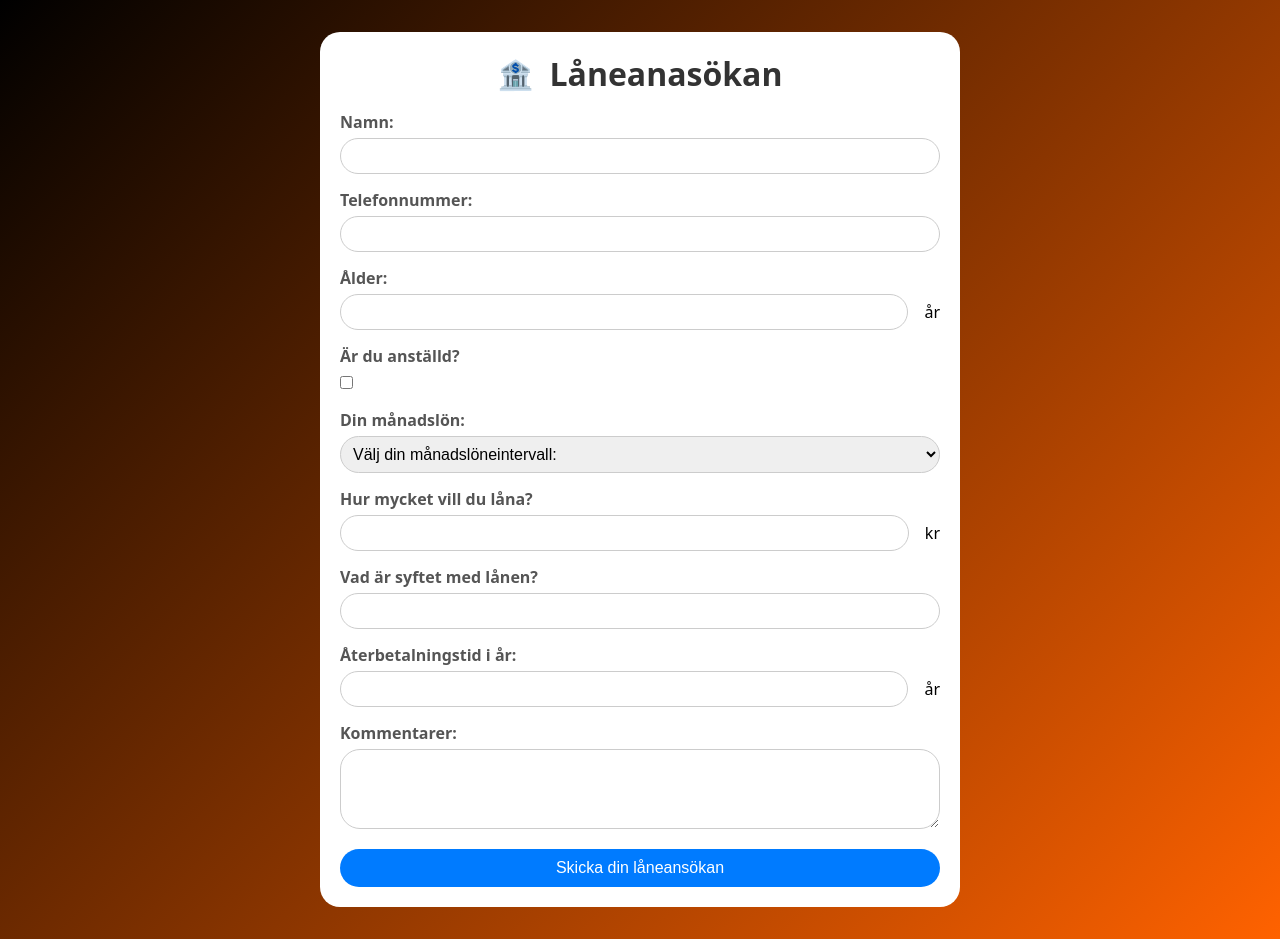
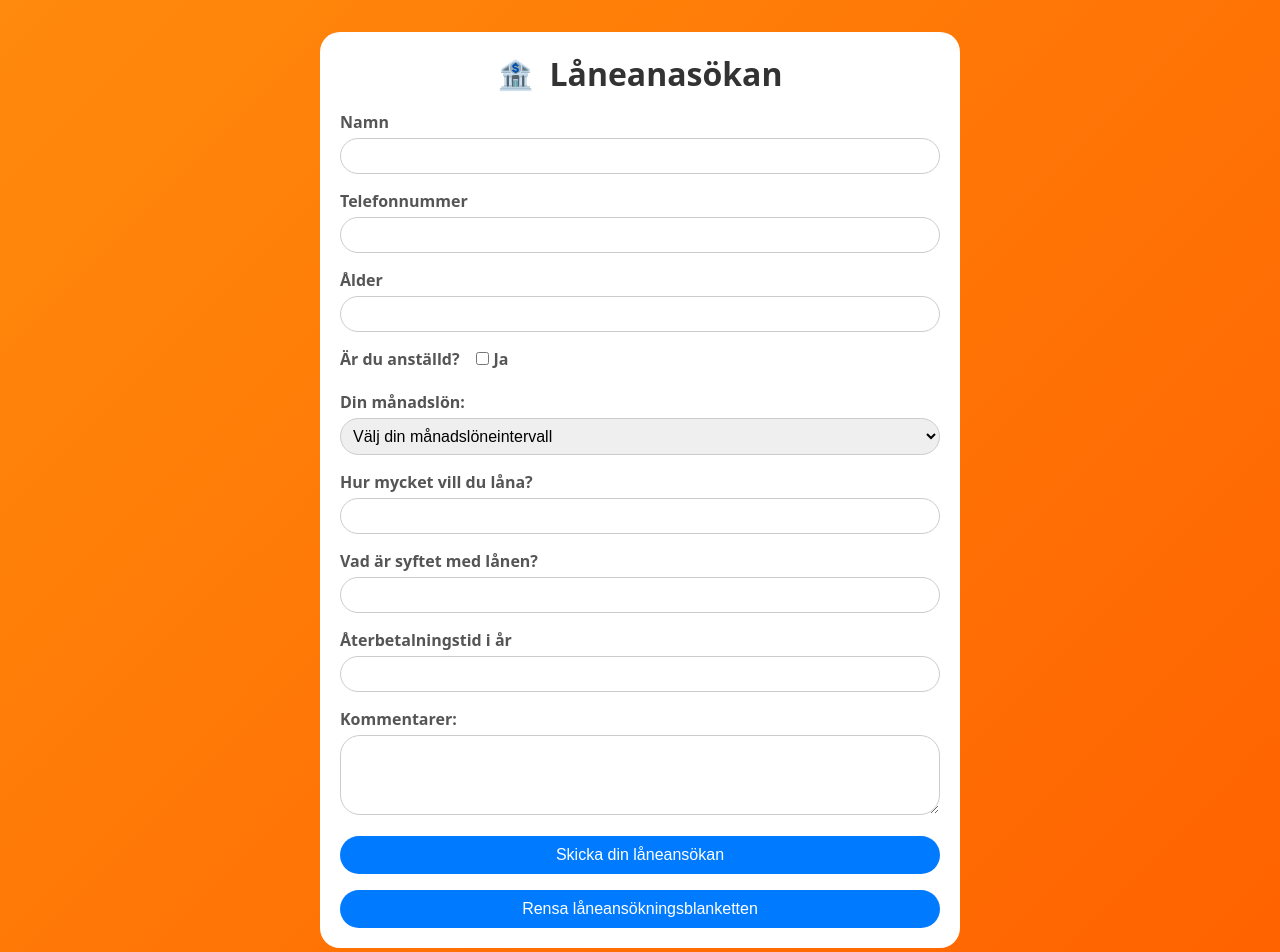
Before and after one commit to JoseRaul-TR/loan-application-form, a React (Vite) app: page / in a window 1280 px wide. Shown: the top 952 px of the page. Built offline with nearby package versions, Linux system fonts and the light colour scheme.

Commit message:
Split form inputs in components (InputField, CheckboxField, SelectField and TextAreaField) and add a FormProvider

```diff
--- a/src/App.css
+++ b/src/App.css
@@ -10,6 +10,6 @@
   align-items: center;
   min-height: 100vh;
   width: 100vw;
-  background: linear-gradient(135deg, #000000 0%, #ff6200 100%);
+  background: linear-gradient(135deg, #ff8400f3 0%, #ff6200 100%);
   font-family:system-ui, -apple-system, BlinkMacSystemFont, 'Segoe UI', Roboto, Oxygen, Ubuntu, Cantarell, 'Open Sans', 'Helvetica Neue', sans-serif
 }
--- /dev/null
+++ b/src/components/CheckboxField.jsx
@@ -0,0 +1,25 @@
+import React from "react";
+
+const CheckboxField = ({ name, label, checked, onChange }) => {
+  return (
+    <div
+      className="form-group"
+      style={{ display: "flex", alignItems: "center" }}
+    >
+      <label htmlFor={name} style={{ marginRight: "1rem" }}>
+        {label}
+      </label>
+      <label>
+        <input
+          type="checkbox"
+          id={name}
+          checked={checked}
+          onChange={onChange}
+        />
+        Ja
+      </label>
+    </div>
+  );
+};
+
+export default CheckboxField;
--- /dev/null
+++ b/src/components/InputField.jsx
@@ -0,0 +1,16 @@
+import React from "react";
+import { useFormContext } from "react-hook-form";
+
+const InputField = ({ name, label, type = "text", errors }) => {
+  const { register } = useFormContext();
+
+  return (
+    <div className="form-group">
+      <label htmlFor={name}>{label}</label>
+      <input type={type} id={name} {...register(name)} />
+      {errors[name] && <p className="error">{errors[name]?.message}</p>}
+    </div>
+  );
+};
+
+export default InputField;
--- a/src/components/LoanForm.css
+++ b/src/components/LoanForm.css
@@ -35,7 +35,7 @@
 }
 
 .form-group {
-  margin-bottom: 15px;
+  margin-bottom: 1rem;
 }
 
 .form-group label {
@@ -60,6 +60,8 @@
 
 .form-group textarea {
   min-height: 80px;
+  color: #555;
+  font-size: 0.8rem;
 }
 
 .form-group input[type="checkbox"] {
--- a/src/components/LoanForm.jsx
+++ b/src/components/LoanForm.jsx
@@ -1,58 +1,70 @@
 import React, { useEffect, useState } from "react";
-import { useForm } from "react-hook-form";
+import { useForm, FormProvider } from "react-hook-form";
 import { yupResolver } from "@hookform/resolvers/yup";
 import * as yup from "yup";
 import "./LoanForm.css";
 import "./LoadingAnimation.css";
+import InputField from "./InputField";
+import CheckboxField from "./CheckboxField";
+import SelectField from "./SelectField";
+import TextAreaField from "./TextAreaField";
 
-// Define the Yup validation schema
+// Yup validation schema definition
 const validationSchema = yup.object().shape({
-  name: yup.string().required("Namn krävs."),
+  name: yup.string().required("Namn krävs"),
   phone: yup
     .string()
-    .required("Telefonnummer krävs.")
+    .required("Telefonnummer krävs")
     .matches(
-      /^(0|\+46)?\s*(7[0-9]{8}|[1-9][0-9]{6,7})$/, // Validation for swedish phone numbers
+      /^(07|\+467)\s*\d{8}$|^0[1-9]\d{5,6}$|^\+46\s*[1-9]\d{5,6}$/, // Validation for swedish phone numbers
       "Ogiltigt telefonnummer."
     ),
   age: yup
     .number()
-    .required("Ålder krävs.")
-    .positive("Åldern måste vara positiv.")
-    .integer("Ogiltig ålder.")
-    .min(18, "Du måste vara minst 18 år gammal."),
-  employed: yup.boolean(),
+    .required("Ålder krävs")
+    .min(18, "Minimiåldern för att ansöka om lån är 18 år"),
+  employed: yup.boolean().nullable(),
   salaryRange: yup.string(),
   loanAmount: yup
     .number()
-    .positive("Lånebeloppet måste vara positivt.")
-    .integer("Lånebeloppet måste vara ett heltal."),
+    .transform((value) => (value === "" ? undefined : value)) // Transform empty value to undefined
+    .when("$loanAmount", (value, schema) =>
+      value !== undefined
+        ? schema
+            .integer("Lånebeloppet måste vara ett heltal")
+            .positive("Lånebeloppet måste vara positivt")
+            .nullable()
+        : schema.nullable()
+    ),
   loanPurpose: yup.string(),
   repaymentYears: yup
     .number()
-    .integer("Måste vara ett heltal.")
-    .positive("Måste vara positivt.")
-    .max(30, "30 år är vår maximala återbetalningstid"),
+    .transform((value) => (value === "" ? undefined : value)) // Transform empty value to undefined
+    .when("$repaymentYears", (value, schema) =>
+      value !== undefined
+        ? schema
+            .integer("Ange ett heltal.")
+            .positive("Ange ett positivt tal")
+            .max(30, "30 år är vår maximala återbetalningstid")
+            .nullable()
+        : schema.nullable()
+    ),
   comments: yup.string(),
 });
 
 export default function LoanForm() {
-  const {
-    register,
-    handleSubmit,
-    setValue,
-    watch,
-    formState: { errors },
-    reset,
-  } = useForm({
-    resolver: yupResolver(validationSchema), // Use yupResolver to validate user's input
+  const methods = useForm({
+    resolver: yupResolver(validationSchema),
+    defaultValues: { employed: null} ,
+    mode: "onBlur",
   });
 
-  const salaryRange = watch("salaryRange");
+  const { handleSubmit, watch, formState: { errors }, reset, setValue } = methods;
+
+  const [isEmployedYes, setIsEmployedYes] = useState(false);
   const [salaryWarning, setSalaryWarning] = useState("");
   const [isSubmitting, setIsSubmitting] = useState(false);
   const [submissionSucces, setSubmissionSucces] = useState(false);
-
   const localStorageKey = "loanFormData";
 
   useEffect(() => {
@@ -63,7 +75,12 @@ export default function LoanForm() {
         const parsedData = JSON.parse(storedData);
         // Set the form values base on the stored data
         Object.keys(parsedData).forEach((key) => {
+          if (key === "employed") {
+            setIsEmployedYes(parsedData[key] === true);
+          } else {
+            // Use setValue from useForm to set the values
             setValue(key, parsedData[key]);
+          }
         });
       } catch (error) {
         console.error("Couldn't parse data from localStorage: ", error);
@@ -75,9 +92,8 @@ export default function LoanForm() {
   useEffect(() => {
     // Save form data to localStorage whenever form values change
     const saveData = () => {
-      const formData = Object.fromEntries(
-        Object.keys(watch()).map((key) => [key, watch(key)])
-      );
+      const formData = watch();
+      formData.employed = isEmployedYes || null;
       localStorage.setItem(localStorageKey, JSON.stringify(formData));
     };
 
@@ -94,46 +110,59 @@ export default function LoanForm() {
     return () => {
       window.removeEventListener("beforeunload", handleBeforeUnload);
     };
-  }, [watch, localStorageKey]);
+  }, [watch, isEmployedYes, localStorageKey]);
+
+  const handleEmployedYesChange = (event) => {
+    setIsEmployedYes(event.target.checked);
+    setValue("employed", event.target.checked || null);
+  };
 
   useEffect(() => {
     // Display a warning if the selected salary range is below 20.000 kr
-    if (salaryRange === "under-20000") {
     setSalaryWarning(
-        "Observera att en låg lön kan påverka din lånesansökan."
+      watch("salaryRange") === "under-20000"
+        ? "Observera att en månadslön under 20000 kan påverka din lånesansökan"
+        : ""
     );
-    } else {
-      setSalaryWarning("");
-    }
-  }, [salaryRange]);
+  }, [watch("salaryRange")]);
 
   const onSubmit = async (data) => {
     // Handle form submission
     setIsSubmitting(true);
-    console.log("Sending loan application...", {
-      ...data,
-      age: parseInt(data.age, 10),
-      loanAmount: parseInt(data.loanAmount, 10),
-      repaymentYears: parseInt(data.repaymentYears, 10),
-    });
-
+    console.log("Sending loan application...", data);
     // Simulate API call
-    await new Promise((resolve) => setTimeout(resolve, 3500));
-
+    await new Promise((resolve) => setTimeout(resolve, 1500));
     setIsSubmitting(false);
     setSubmissionSucces(true);
     localStorage.removeItem(localStorageKey);
-    reset(); // Resets the form to its default values
+    reset({ employed: null }); // Resets the form to its default values
+    setIsEmployedYes(false);
   };
 
-  const closeSuccessMessage = () => {
-    // Close the succes message modal
-    setSubmissionSucces(false);
+  const closeSuccessMessage = () => setSubmissionSucces(false); // Close the succes message modal
+
+  const handleResetForm = () => {
+    localStorage.removeItem(localStorageKey);
+    reset({ employed: null });
+    setIsEmployedYes(false);
   };
 
+  const salaryOptions = [
+    { value: "", label: "Välj din månadslöneintervall" },
+    { value: "under-20000", label: "Mindre än 20.000 kr" },
+    { value: "20000-35000", label: "Mellan 20.000 kr och 35.000 kr" },
+    { value: "35000-50000", label: "Mellan 35.000 kr och 50.000 kr" },
+    { value: "over-50000", label: "Över 50.000 kr" },
+  ];
+
   return (
+    <FormProvider {...methods}>
       <div className="loan-form-container">
-      <form onSubmit={handleSubmit(onSubmit)} className="loan-form">
+        <form
+          onSubmit={handleSubmit(onSubmit)}
+          className="loan-form"
+          noValidate
+        >
           <div className="form-header">
             <span className="bank-icon" aria-label="Bank">
               🏦
@@ -141,106 +170,73 @@ export default function LoanForm() {
             <h1>Låneanasökan</h1>
           </div>
 
-        <div className="form-group">
-          <label htmlFor="name">Namn:</label>
-          <input type="text" id="name" {...register("name")} />
-          {errors.name && <p className="error">{errors.name?.message}</p>}
-        </div>
+          <InputField name="name" label="Namn" errors={errors} />
+          <InputField
+            name="phone"
+            label="Telefonnummer"
+            type="tel"
+            errors={errors}
+          />
+          <InputField name="age" label="Ålder" type="number" errors={errors} />
 
-        <div className="form-group">
-          <label htmlFor="phone">Telefonnummer:</label>
-          <input type="tel" id="phone" {...register("phone")} />
-          {errors.phone && <p className="error">{errors.phone?.message}</p>}
-        </div>
+          <CheckboxField
+            name="employed"
+            label="Är du anställd?"
+            checked={isEmployedYes}
+            onChange={handleEmployedYesChange}
+          />
 
-        <div className="form-group">
-          <label htmlFor="age">Ålder:</label>
-          <div style={{ display: "flex", alignItems: "center" }}>
-            <input
+          <SelectField
+            name="salaryRange"
+            label="Din månadslön"
+            options={salaryOptions}
+            errors={errors}
+            warning={salaryWarning}
+          />
+
+          <InputField
+            name="loanAmount"
+            label="Hur mycket vill du låna?"
             type="number"
-              id="age"
-              {...register("age")}
-              style={{ flexGrow: 1 }}
+            errors={errors}
           />
-            <span style={{ marginLeft: "1rem" }}>år</span>
-          </div>
-          {errors.age && <p className="error">{errors.age?.message}</p>}
-        </div>
+          <InputField
+            name="loanPurpose"
+            label="Vad är syftet med lånen?"
+            errors={errors}
+          />
+          <InputField
+            name="repaymentYears"
+            label="Återbetalningstid i år"
+            type="number"
+            errors={errors}
+          />
 
-        <div className="form-group">
-          <label htmlFor="isEmployed">Är du anställd?</label>
-          <input type="checkbox" id="isEmployed" {...register("employed")} />
-        </div>
-
-        <div className="form-group">
-          <label htmlFor="salaryRange">Din månadslön:</label>
-          <select id="salaryRange" {...register("salaryRange")}>
-            <option value="">Välj din månadslöneintervall:</option>
-            <option value="under-20000">Mindre än 20.000 kr</option>
-            <option value="20000-35000">Mellan 20.000 kr och 35.000 kr</option>
-            <option value="35000-50000">Mellan 35.000 kr och 50.000 kr</option>
-            <option value="over-50000">Över 50.000 kr</option>
-          </select>
-          {salaryWarning && <p className="warning">{salaryWarning}</p>}
-        </div>
-
-        <div className="form-group">
-          <label htmlFor="loanAmount">Hur mycket vill du låna?</label>
-          <div style={{ display: "flex", alignItems: "center" }}>
-            <input
-              type="number"
-              id="loanAmount"
-              {...register("loanAmount")}
-              style={{ flexGrow: 1 }}
-            />
-            <span style={{ marginLeft: "1rem" }}>kr</span>
-          </div>
-          {errors.loanAmount && (
-            <p className="error">{errors.loanAmount?.message}</p>
-          )}
-        </div>
-
-        <div className="form-group">
-          <label htmlFor="loanPurpose">Vad är syftet med lånen?</label>
-          <input type="text" id="loanPurpose" {...register("loanPurpose")} />
-          {errors.loanPurpose && (
-            <p className="error">{errors.loanPurpose?.message}</p>
-          )}
-        </div>
-
-        <div className="form-group">
-          <label htmlFor="payLoanPeriod">Återbetalningstid i år:</label>
-          <div style={{ display: "flex", alignItems: "center" }}>
-            <input
-              type="number"
-              id="repaymentYears"
-              {...register("repaymentYears")}
-              style={{ flexGrow: 1 }}
-            />
-            <span style={{ marginLeft: "1rem" }}>år</span>
-          </div>
-          {errors.repaymentYears && (
-            <p className="error">{errors.repaymentYears?.message}</p>
-          )}
-        </div>
-
-        <div className="form-group">
-          <label htmlFor="comments">Kommentarer:</label>
-          <textarea id="comments" {...register("comments")} />
-          {errors.comments && (
-            <p className="error">{errors.comments?.message}</p>
-          )}
-        </div>
+          <TextAreaField name="comments" label="Kommentarer" errors={errors} />
 
           <button type="submit" disabled={isSubmitting || submissionSucces}>
             Skicka din låneansökan
+          </button>
+
+          <button
+            type="button"
+            onClick={handleResetForm}
+            style={{ marginTop: "1rem" }}
+          >
+            Rensa låneansökningsblanketten
           </button>
         </form>
 
         {isSubmitting && (
           <div className="modal-overlay">
             <div className="modal">
-            <div className="loading-animation">Laddar...</div>
+              <div className="loading-animation">
+                <p>
+                  Skickar ...
+                  <br />
+                  Vänta ett ögonblick
+                </p>
+              </div>
             </div>
           </div>
         )}
@@ -258,5 +254,6 @@ export default function LoanForm() {
           </div>
         )}
       </div>
+    </FormProvider>
   );
 }
--- /dev/null
+++ b/src/components/SelectField.jsx
@@ -0,0 +1,23 @@
+import React from "react";
+import { useFormContext } from "react-hook-form";
+
+const SelectField = ({ name, label, options, errors, warning }) => {
+  const { register } = useFormContext();
+
+  return (
+    <div className="form-group">
+      <label htmlFor={name}>{label}:</label>
+      <select id={name} {...register(name)}>
+        {options.map((option) => (
+          <option key={option.value} value={option.value}>
+            {option.label}
+          </option>
+        ))}
+      </select>
+      {errors[name] && <p className="error">{errors[name]?.message}</p>}
+      {warning && <p className="warning">{warning}</p>}
+    </div>
+  );
+};
+
+export default SelectField;
--- /dev/null
+++ b/src/components/TextAreaField.jsx
@@ -0,0 +1,16 @@
+import React from "react";
+import { useFormContext } from "react-hook-form";
+
+const TextAreaField = ({ name, label, errors }) => {
+  const { register } = useFormContext();
+
+  return (
+    <div className="form-group">
+      <label htmlFor={name}>{label}:</label>
+      <textarea id={name} {...register(name)} />
+      {errors[name] && <p className="error">{errors[name]?.message}</p>}
+    </div>
+  );
+};
+
+export default TextAreaField;
```
Lines whose indentation alone changed are shown as unchanged.
